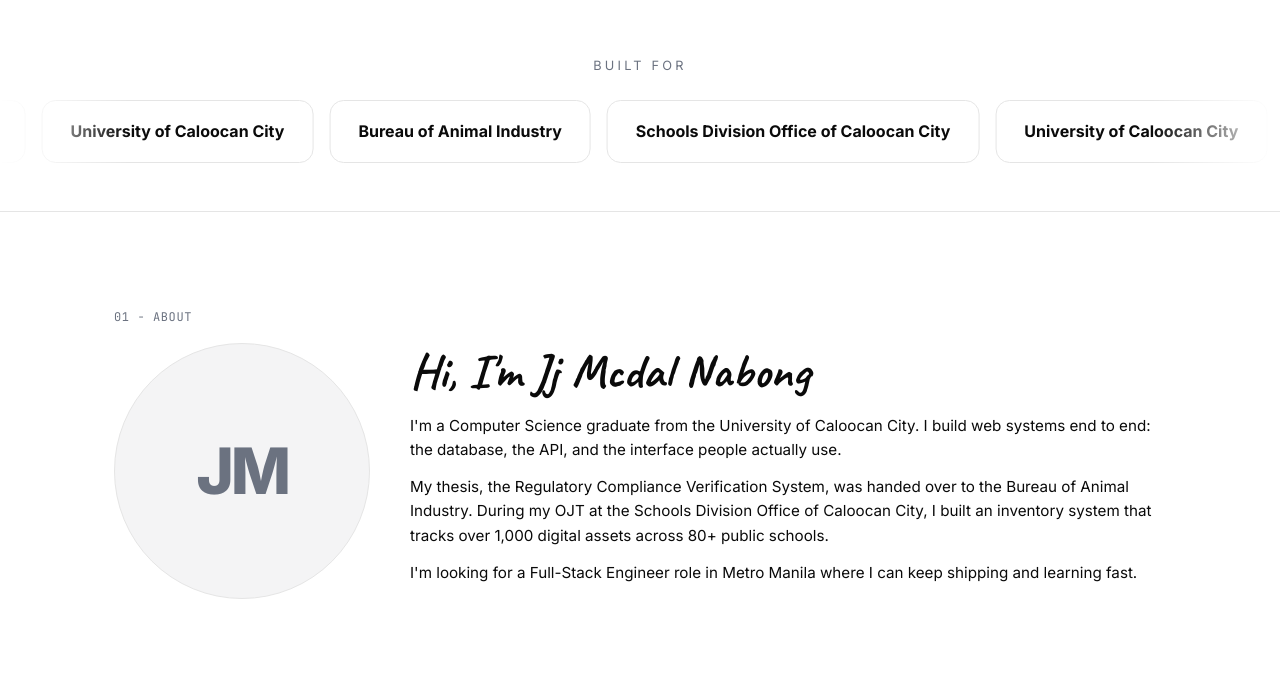
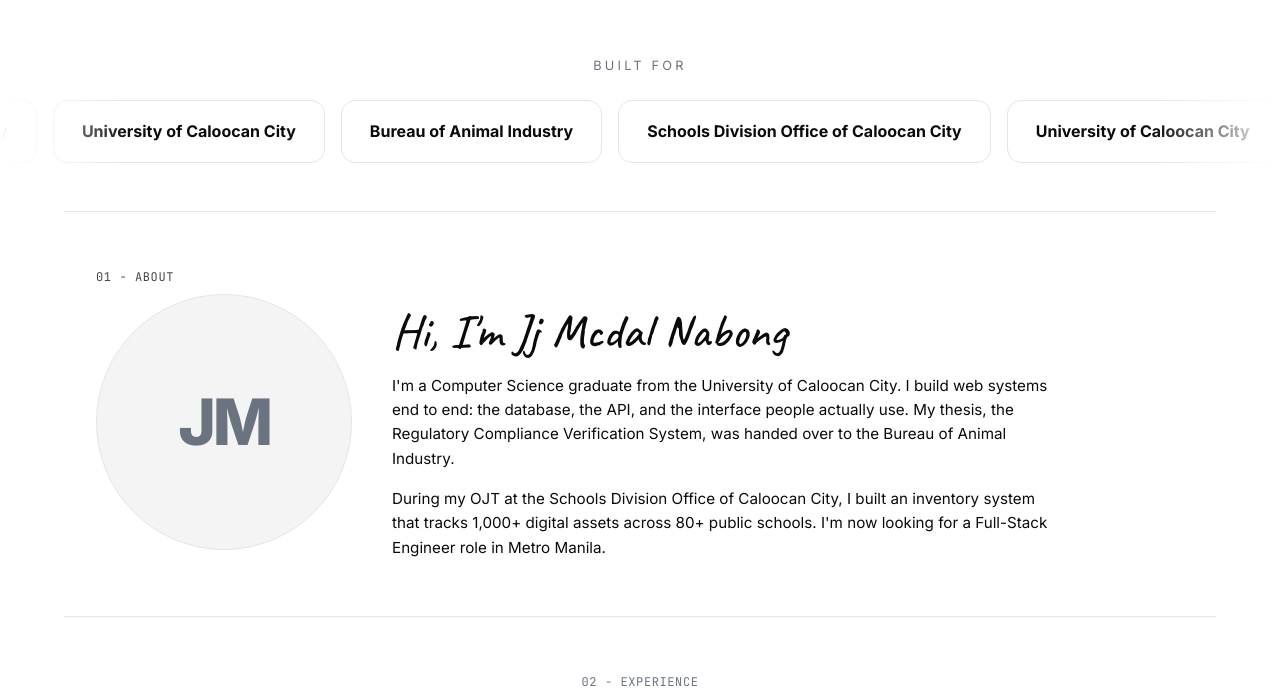
Before and after one commit to JjMcdal/portfolio-jjmcdal, a Next.js app: page / in a window 1280 px wide. Shown: the part 792-1480 px from the top of the page. Built offline with nearby package versions, Linux system fonts and the light colour scheme.

Commit message:
Match About section to reference: spacing, copy, heading weight

```diff
--- a/app/globals.css
+++ b/app/globals.css
@@ -7,8 +7,10 @@
 button{font-family:inherit;color:inherit;cursor:pointer}
 :focus-visible{outline:2px solid var(--text);outline-offset:3px;border-radius:6px}
 ul{list-style:none}
-.wrap{max-width:1100px;margin:0 auto;padding:0 1.5rem}
-section{padding:6rem 0;border-bottom:1px solid var(--border)}
+.wrap{max-width:72rem;margin:0 auto;padding:0 2rem}
+section{padding:0}
+#about>.wrap,#experience>.wrap,#stack>.wrap,#projects>.wrap,#contact>.wrap{padding-top:3.5rem;padding-bottom:3.5rem;border-bottom:1px solid var(--border)}
+#about>.wrap{border-top:1px solid var(--border)}
 [data-theme=dark] .bi{filter:invert(1)}
 
 /* Nav: plain at top, pill after scroll */
@@ -21,7 +23,7 @@
 .nav-links a.active{font-weight:700}
 .search-btn{display:flex;align-items:center;gap:.5rem;background:none;border:none;font-size:.95rem;font-weight:500;color:var(--muted)}
 .search-btn:hover{color:var(--text)}
-.kbd{font-family:var(--mono);font-size:.75rem;border:1px solid var(--border);border-radius:6px;padding:.2rem .5rem;background:var(--card)}
+.kbd{font-family:var(--mono);font-size:.75rem;border:1px solid var(--border);border-radius:6px;padding:.2rem .5rem;background:var(--card);white-space:nowrap}
 .switch{display:flex;align-items:center;gap:.6rem;background:none;border:none;font-weight:600;font-size:.95rem}
 .track{width:46px;height:26px;border-radius:999px;background:var(--chip);border:1px solid var(--border);position:relative}
 .thumb{position:absolute;top:2px;left:2px;width:20px;height:20px;border-radius:50%;background:var(--solid);transition:transform .2s}
@@ -56,12 +58,14 @@
 .sec-sub{max-width:560px;margin:.8rem auto 0;color:var(--muted);font-size:1.1rem}
 
 /* About */
-.about{display:grid;grid-template-columns:256px 1fr;gap:2.5rem;align-items:center}
+.about{display:grid;grid-template-columns:256px 1fr;gap:2.5rem;align-items:start}
+.about>div:last-child{padding-top:.7rem}
 .avatar{width:256px;height:256px;border-radius:50%;background:var(--chip);border:1px solid var(--border);display:flex;align-items:center;justify-content:center}
 .avatar span{font-size:4rem;font-weight:800;letter-spacing:-.05em;color:var(--muted)}
-.about h2{font-family:var(--hand);font-size:clamp(2.4rem,4vw,3rem);font-weight:700;line-height:1.1;margin:0 0 1rem}
-.about p{font-size:.95rem;margin-bottom:.8rem}
-#about .eyebrow{margin-bottom:1rem}
+.about h2{font-family:var(--hand);font-size:clamp(2.4rem,4vw,3rem);font-weight:500;line-height:1.1;margin:0 0 1rem}
+.about p{font-size:.95rem;margin-bottom:1rem;max-width:42rem}
+.about p:last-child{margin-bottom:0}
+#about .eyebrow{margin-bottom:.4rem;color:var(--text);opacity:.75}
 
 /* Experience */
 .exp-grid{display:grid;grid-template-columns:1.5fr 1fr;gap:4rem}
@@ -139,6 +143,7 @@
   .nav{gap:1rem}.nav-logo{margin-right:auto}
   .about,.exp-grid,.detail-grid{grid-template-columns:1fr;gap:2.5rem}
   .avatar{width:240px;height:240px;margin:0 auto}.avatar span{font-size:4.5rem}
-  section{padding:4.5rem 0}
+  #about>.wrap,#experience>.wrap,#stack>.wrap,#projects>.wrap,#contact>.wrap{padding-top:3.5rem;padding-bottom:3.5rem;border-bottom:1px solid var(--border)}
+  #about>.wrap{border-top:1px solid var(--border)}
 }
 @media(prefers-reduced-motion:reduce){.marquee-track{animation:none}html{scroll-behavior:auto}*{transition:none!important}}
--- a/app/layout.tsx
+++ b/app/layout.tsx
@@ -14,7 +14,7 @@
       <head>
         <link rel="preconnect" href="https://fonts.googleapis.com" />
         <link rel="preconnect" href="https://fonts.gstatic.com" crossOrigin="" />
-        <link href="https://fonts.googleapis.com/css2?family=Caveat:wght@600;700&family=Inter:wght@400;500;600;700;800&family=JetBrains+Mono:wght@400;500&display=swap" rel="stylesheet" />
+        <link href="https://fonts.googleapis.com/css2?family=Caveat:wght@400;500;600;700&family=Inter:wght@400;500;600;700;800&family=JetBrains+Mono:wght@400;500&display=swap" rel="stylesheet" />
         <script dangerouslySetInnerHTML={{ __html: themeScript }} />
       </head>
       <body>{children}</body>
--- a/app/page.tsx
+++ b/app/page.tsx
@@ -50,9 +50,8 @@
             <div className="avatar"><span aria-hidden="true">JM</span></div>
               <div>
                <h2>Hi, I&apos;m Jj Mcdal Nabong</h2>
-               <p>I&apos;m a Computer Science graduate from the University of Caloocan City. I build web systems end to end: the database, the API, and the interface people actually use.</p>
-               <p>My thesis, the Regulatory Compliance Verification System, was handed over to the Bureau of Animal Industry. During my OJT at the Schools Division Office of Caloocan City, I built an inventory system that tracks over 1,000 digital assets across 80+ public schools.</p>
-               <p>I&apos;m looking for a Full-Stack Engineer role in Metro Manila where I can keep shipping and learning fast.</p>
+                <p>I&apos;m a Computer Science graduate from the University of Caloocan City. I build web systems end to end: the database, the API, and the interface people actually use. My thesis, the Regulatory Compliance Verification System, was handed over to the Bureau of Animal Industry.</p>
+                <p>During my OJT at the Schools Division Office of Caloocan City, I built an inventory system that tracks 1,000+ digital assets across 80+ public schools. I&apos;m now looking for a Full-Stack Engineer role in Metro Manila.</p>
                </div>
              </div>
             </div>
```
